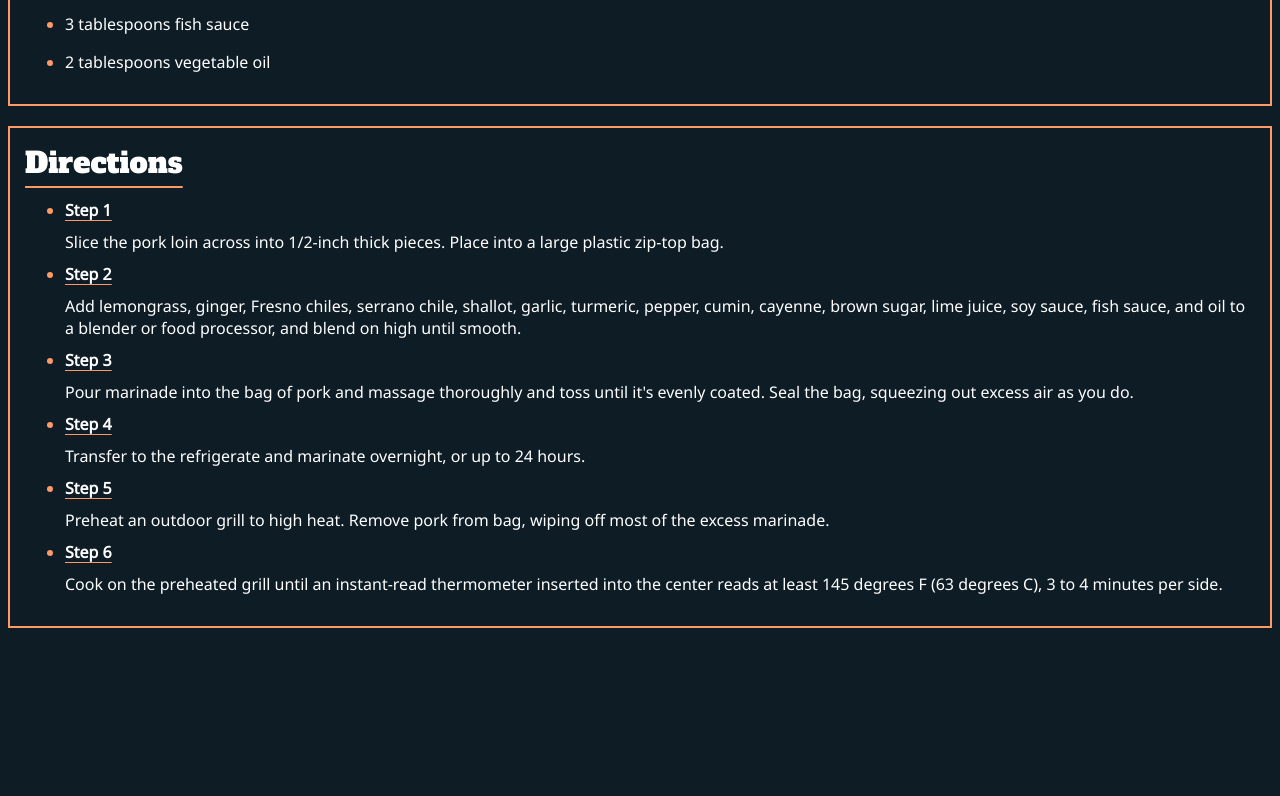
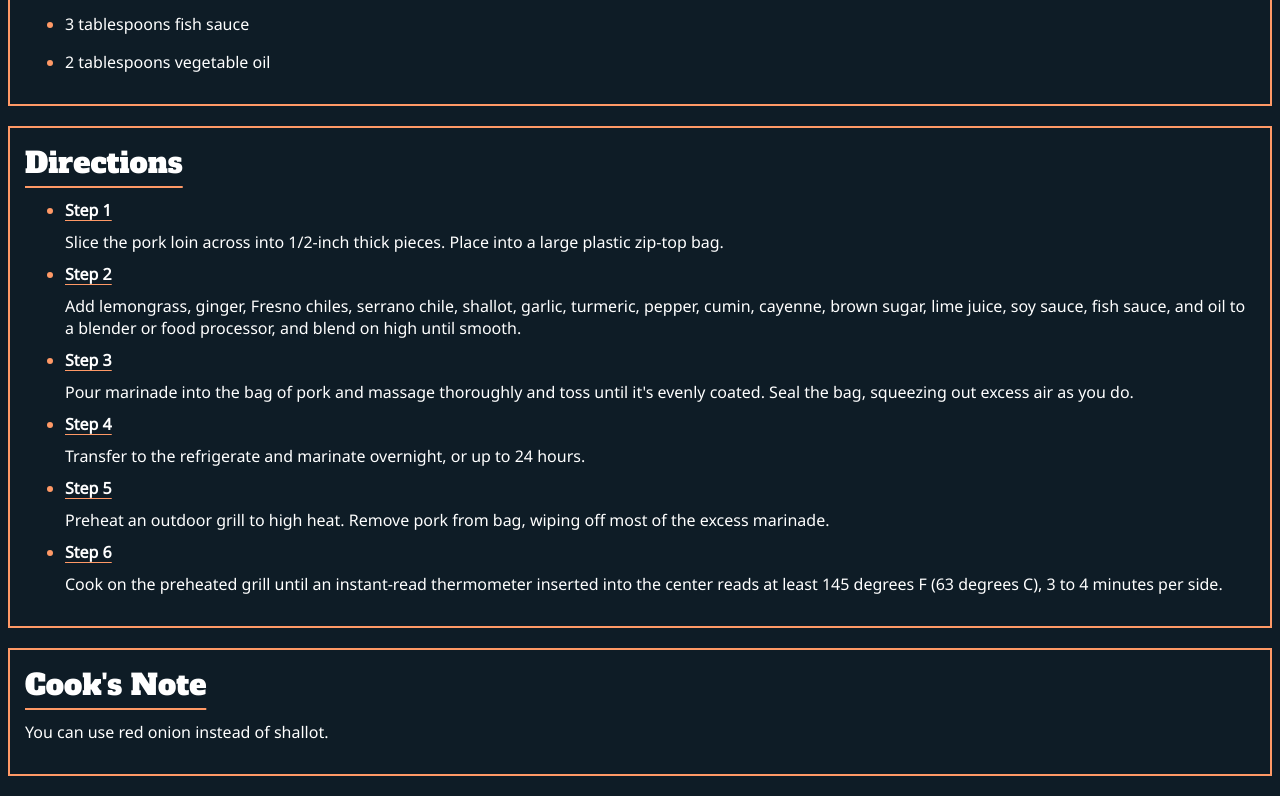
Before and after one commit to Qhucy/odin-recipes, a plain HTML site: page recipes/grilled-volcano-pork.html in a window 1280 px wide. Shown: the part 1565-2361 px from the top of the page. Before the commit the page ends 2213 px from the top, so only its background shows below. Drawn offline with Linux system fonts and the light colour scheme.

Commit message:
Add cook's note div

```diff
--- a/recipes/grilled-volcano-pork.html
+++ b/recipes/grilled-volcano-pork.html
@@ -128,5 +128,11 @@
             </li>
         </ul>
     </div>
+    <div id="cooks-note" class="border">
+        <h2 class="title">Cook's Note</h2>
+        <p>
+            You can use red onion instead of shallot.
+        </p>
+    </div>
 </body>
 </html>
```
